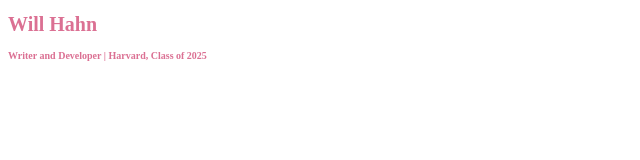
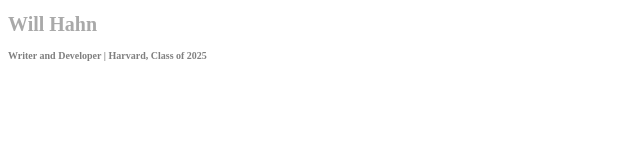
Before and after one commit to monopolymask/monopolymask.github.io, a plain HTML site: page index.html in a window 1280 px wide. Shown: the whole page, without its empty margins (0-640 px from the left). Drawn offline with Linux system fonts and the light colour scheme.

Commit message:
Update styles.css

```diff
--- a/styles.css
+++ b/styles.css
@@ -4,7 +4,9 @@
 }
 .name {
     font-size: 20px;
+    color: darkgray;
 }
 .desc {
     font-size: 10px;
+    color: gray
 }
```
